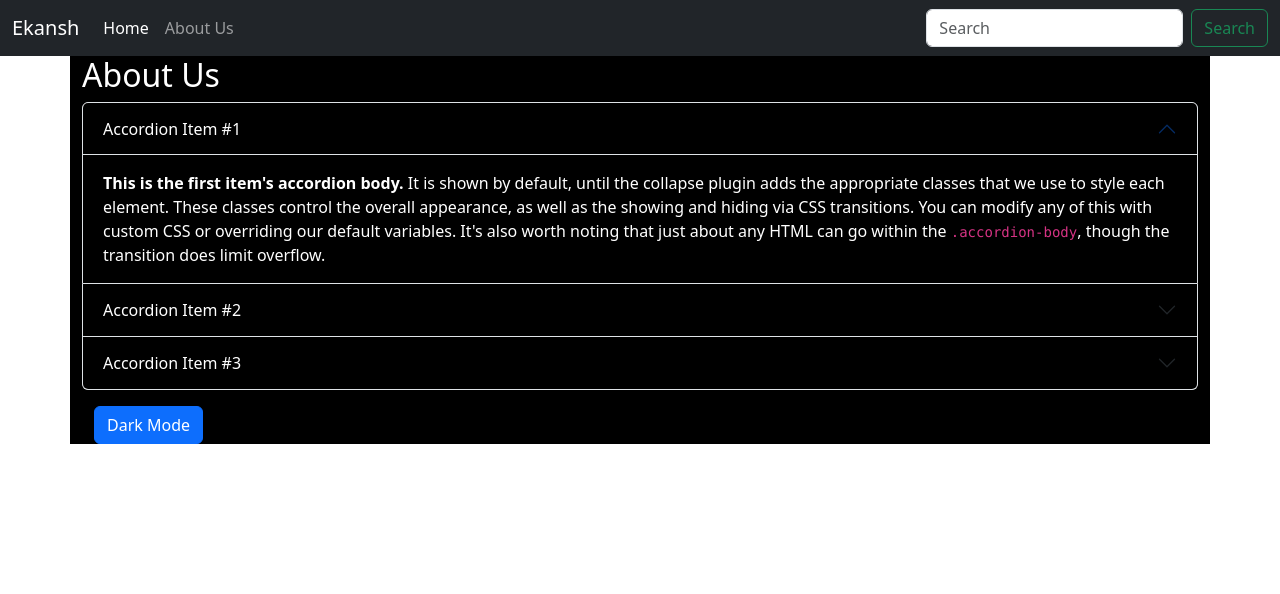
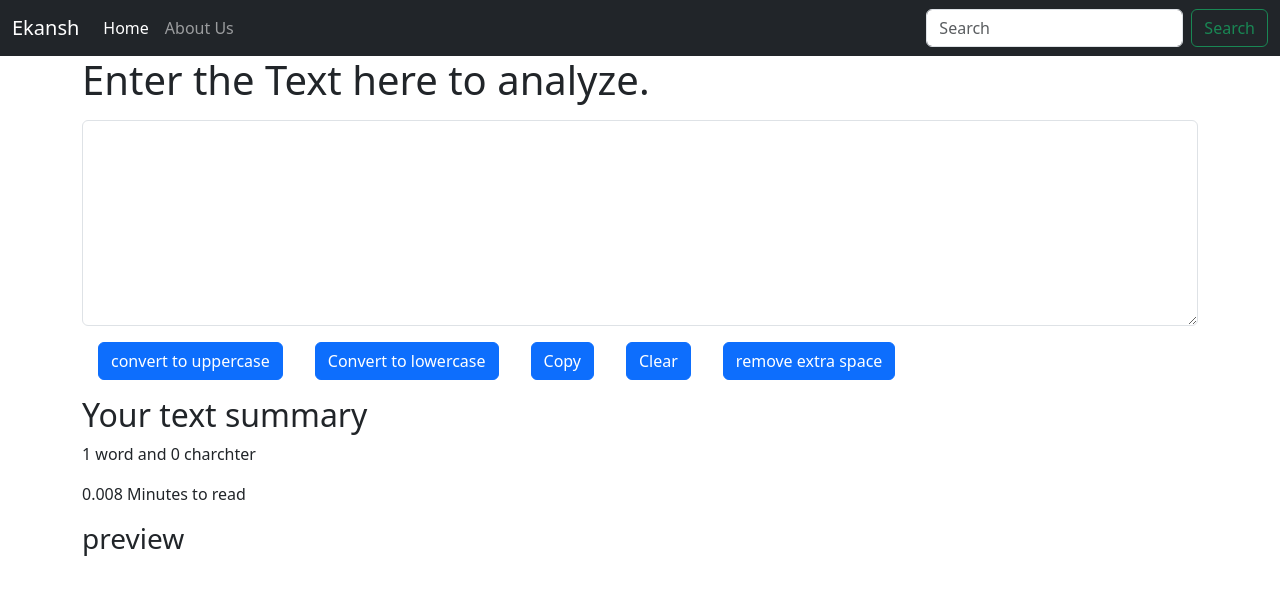
Before and after one commit to Ekansh-Bhushan/TextUtils, a React (Create React App) app in the folder project-app/: page / in a window 1280 px wide. Shown: the top 594 px of the page. Built offline with nearby package versions, Linux system fonts and the light colour scheme.

Commit message:
added more function

```diff
--- a/project-app/src/App.js
+++ b/project-app/src/App.js
@@ -1,7 +1,7 @@
 import './App.css';
-import About from './Components/About';
+// import About from './Components/About';
 import Navbar from './Components/Navbar';
-// import TextForm from './Components/TextForm';
+import TextForm from './Components/TextForm';
 
 
 function App() {
@@ -9,8 +9,8 @@ function App() {
     <>
 
   <Navbar title="Ekansh" aboutText="About Us"/>
-  <About/>
-  {/* <TextForm heading = "Enter the Text here to analyze."/> */}
+  {/* <About/> */}
+  <TextForm heading = "Enter the Text here to analyze."/>
     </>
   );
 }
--- a/project-app/src/Components/TextForm.js
+++ b/project-app/src/Components/TextForm.js
@@ -17,6 +17,22 @@ export default function TextForm(props) {
     setText(newLText)
   }
 
+  const handleCopy =()=>{
+    let copied = document.getElementById("mybox")
+    copied.select()
+    navigator.clipboard.writeText(copied.value)
+
+  }
+
+  const handleClear=()=>{
+    setText("")
+  }
+
+  const handleExtraSpace=()=>{
+    let removeExtra = text.split(/[ ]+/)
+    setText(removeExtra.join(" "))
+  }
+
   const [text,setText] = useState('')
   return (
     <>
@@ -33,7 +49,11 @@ export default function TextForm(props) {
           rows="8"
         ></textarea>
         <button className="btn btn-primary mx-3" onClick={handleUpCase}>convert to uppercase</button>
-        <button className="btn btn-primary" onClick={handleOncase}>Convert to lowercase</button>
+        <button className="btn btn-primary mx-3" onClick={handleOncase}>Convert to lowercase</button>
+        <button className="btn btn-primary mx-3" onClick={handleCopy}>Copy</button>
+        <button className="btn btn-primary mx-3" onClick={handleClear}>Clear</button>
+        <button className="btn btn-primary mx-3" onClick={handleExtraSpace}>remove extra space</button>
+
         </div>
         <div className="container my-3">
 
```
